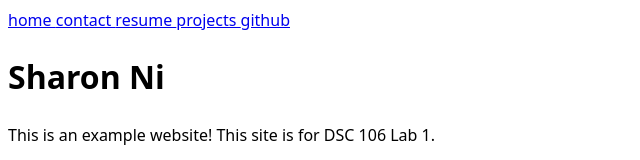
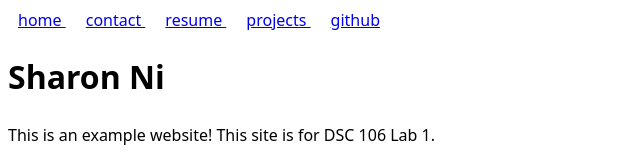
Before and after one commit to nisharonn/portfolio, a plain HTML site: page index.html in a window 1280 px wide. Shown: the top 160 px of the page, without its empty margins (0-640 px from the left). Drawn offline with Linux system fonts and the light colour scheme.

Commit message:
edited style and contact page

```diff
--- a/style.css
+++ b/style.css
@@ -37,3 +37,7 @@ body {
 ul {
     margin: 0;
 }
+
+nav a {
+    margin: 0 10px;
+}
```
Also changed, not shown: contact/index.html (+1 -1 lines), 2 other files.
